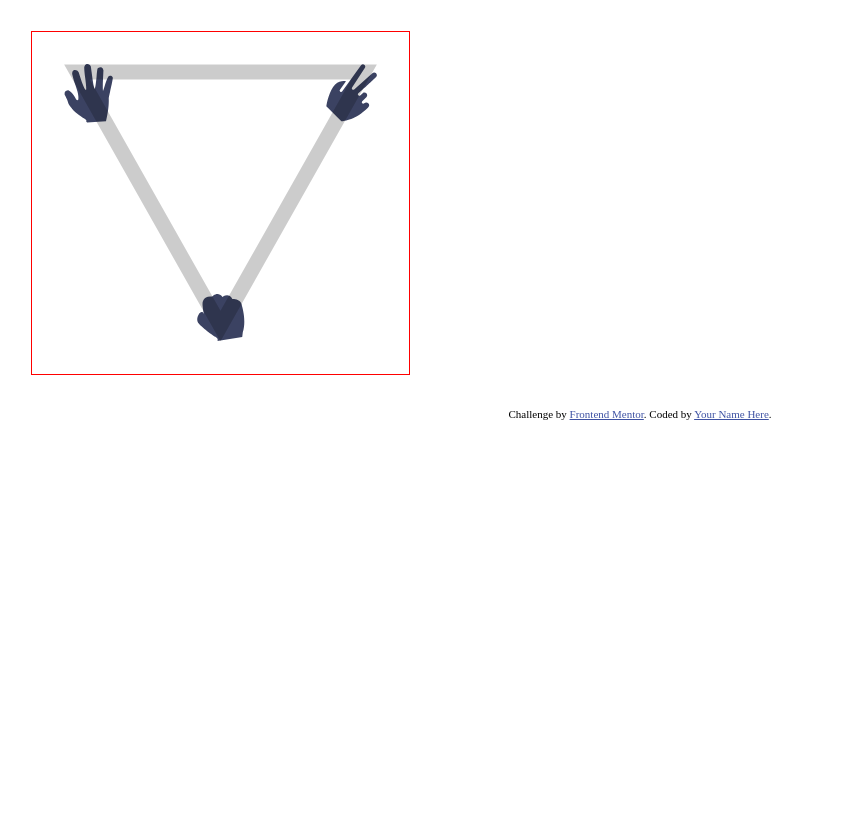
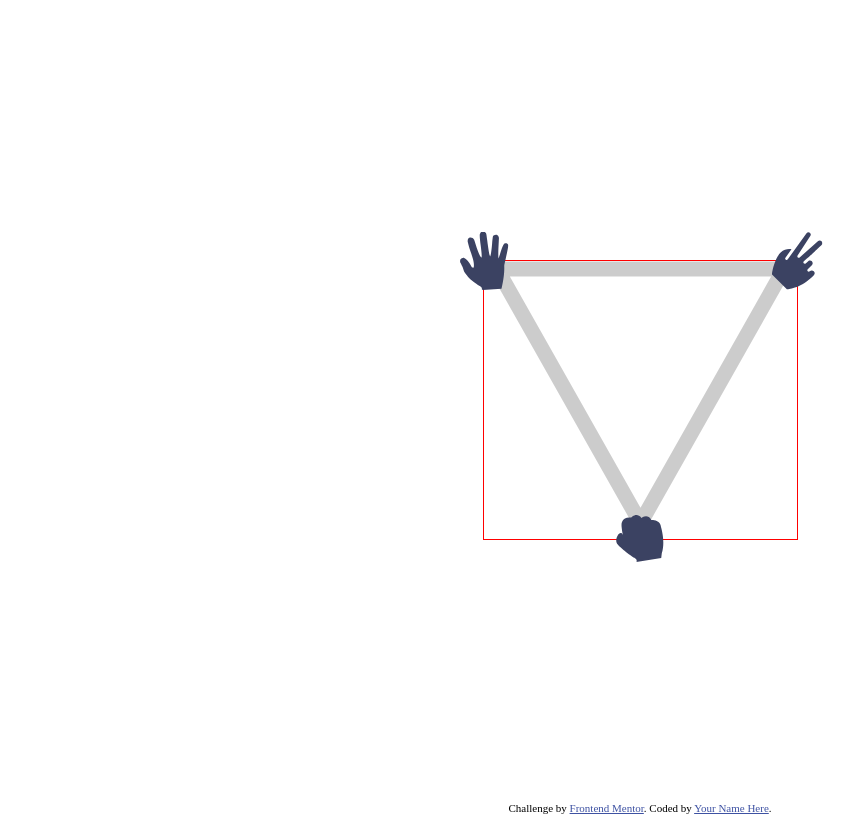
Before and after one commit to edo979/rock-paper-scissors-master, a website: page index.html in a window 1280 px wide. Shown: the whole page, without its empty margins (0-855 px from the left). Drawn offline with Linux system fonts and the light colour scheme.

Commit message:
add main container, try using transition prop

```diff
--- a/index.html
+++ b/index.html
@@ -24,6 +24,7 @@
     </style>
   </head>
   <body>
+    <div class="main-container">
       <div class="buttons">
         <div class="buttons_btn-left">
           <img src="/images/icon-paper.svg" alt="paper" />
@@ -38,6 +39,8 @@
           <img src="/images/bg-triangle.svg" alt="" />
         </div>
       </div>
+    </div>
+
     <!-- Score
     Rules
 
--- a/scss/_animations.scss
+++ b/scss/_animations.scss
@@ -1,12 +1,12 @@
 @keyframes move-to-start {
   from {
-    margin-left: 80%;
   }
 
   to {
     margin-left: 0;
     margin-right: auto;
-    margin-top: 0;
-    margin-bottom: auto;
+    margin-top: auto;
+    margin-bottom: 0;
+    transform: translate(0, 0);
   }
 }
--- a/scss/_components.scss
+++ b/scss/_components.scss
@@ -1,8 +1,8 @@
 .buttons {
   position: relative;
   margin: 2rem;
-  padding: 2rem;
-  width: fit-content;
+  width: 313px;
+  height: 278px;
 
   display: grid;
 
@@ -20,18 +20,30 @@
 
   &_btn-left {
     margin-left: 0;
+    transform: translate(-50%, -50%);
   }
 
   &_btn-right {
-    margin-left: auto;
+    margin-left: 313px - 51px;
+    margin-bottom: 278px - 58px;
+    margin-top: auto;
+    transform: translate(50%, -50%);
+
+    transition: all 1s linear;
   }
 
   &_btn-bottom {
     margin-top: auto;
     margin-inline: auto;
+    transform: translate(0%, 50%);
   }
 
   > .move-to-start {
-    animation: move-to-start 3s;
+    //animation: move-to-start 1s linear forwards;
+    margin-left: 0;
+    margin-right: auto;
+    margin-top: auto;
+    margin-bottom: 0;
+    transform: translate(0, 0);
   }
 }
--- a/scss/_layout.scss
+++ b/scss/_layout.scss
@@ -0,0 +1,6 @@
+.main-container {
+  width: 100%;
+  height: 100vh;
+  display: grid;
+  place-content: center;
+}
```
Also changed, not shown: css/style.css, 1 other file. Lines whose indentation alone changed are shown as unchanged.
